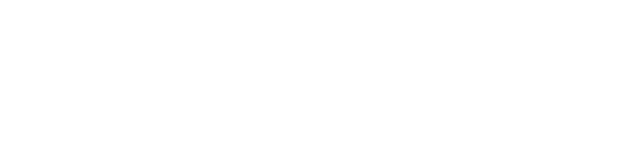
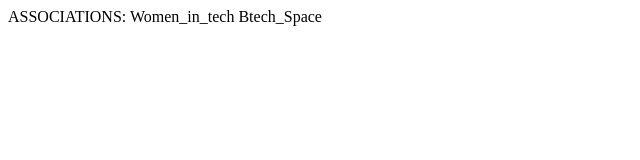
Before and after one commit to corigit/gitorhh, a plain HTML site: page index.html in a window 1280 px wide. Shown: the whole page, without its empty margins (0-640 px from the left). Drawn offline with Linux system fonts and the light colour scheme.

Commit message:
mise en place de la section associations

```diff
--- a/index.html
+++ b/index.html
@@ -9,5 +9,23 @@
 </head>
 <body>
 
+
+
+
+
+
+
+
+
+
+
+
+
+
+
+
+    ASSOCIATIONS:
+    Women_in_tech
+    Btech_Space
 </body>
 </html>
```
